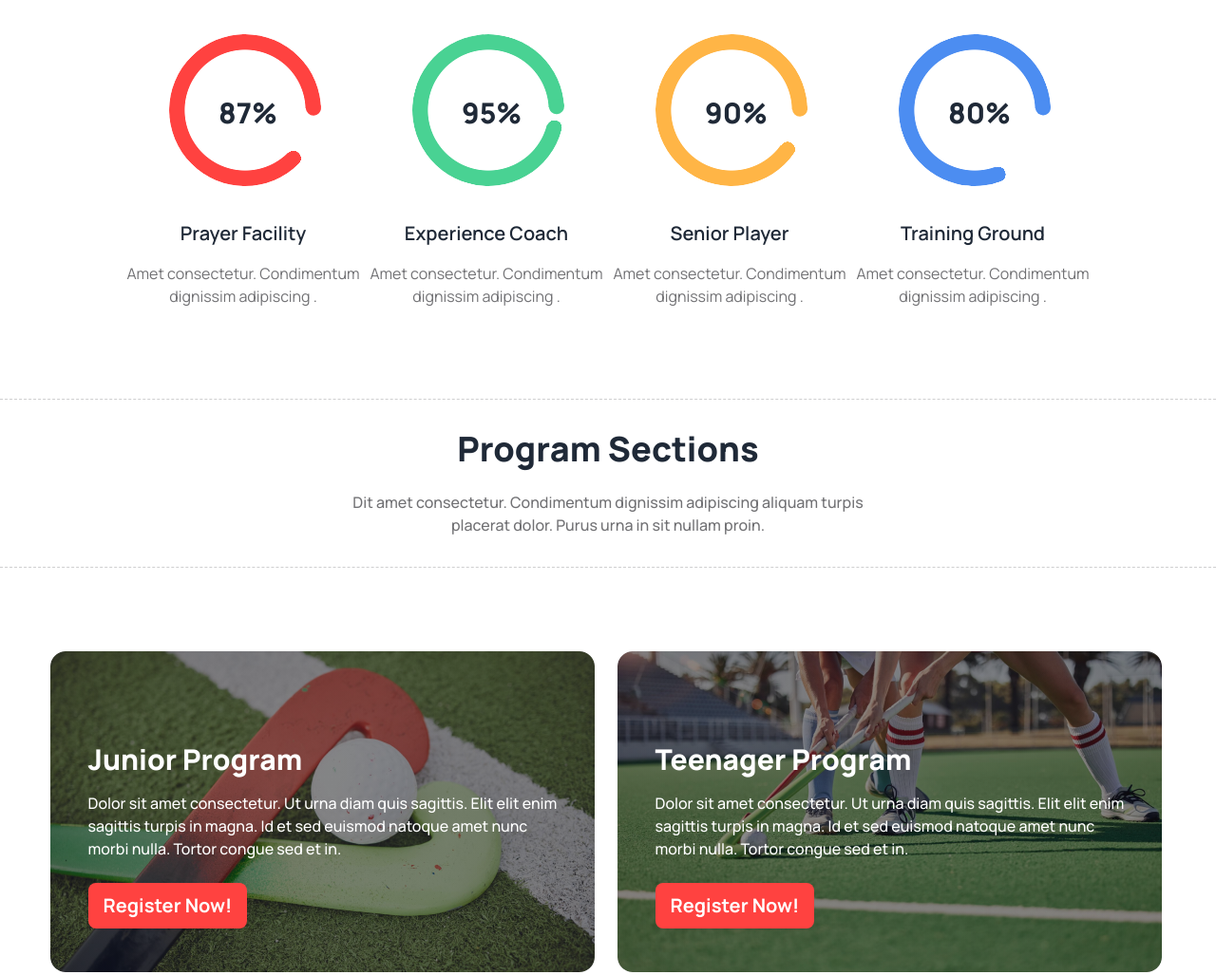
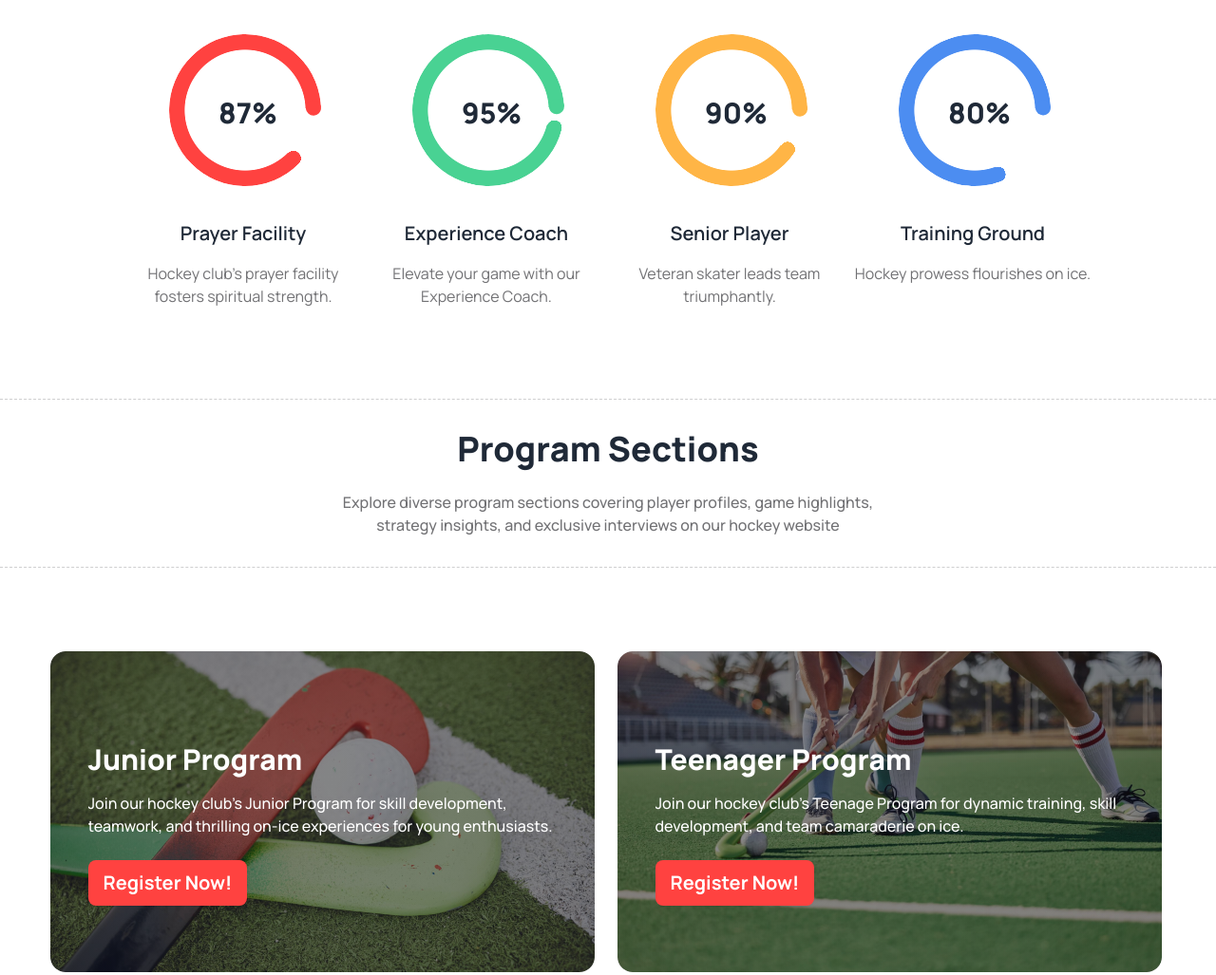
Before and after one commit to MubtasinShihab/Professional-Hockey-Club, a plain HTML site: page index.html in a window 1280 px wide. Shown: the part 1155-2182 px from the top of the page at 95% size. Drawn offline with nearby package versions, Linux system fonts and the light colour scheme.

Commit message:
all sections added

```diff
--- a/index.html
+++ b/index.html
@@ -145,8 +145,8 @@
                 </h3>
 
                 <p class="text-[#ffffff99] text-sm mt-2 lg:mt-4 lg:text-base">
-                    Dit amet consectetur. Condimentum dignissim adipiscing aliquam turpis placerat dolor. Purus urna in
-                    sit nullam proin.
+                    Explore the stellar lineup, meet hockey's heroes, and witness their prowess on the exhilarating
+                    field of play.
                 </p>
 
             </div>
@@ -168,8 +168,8 @@
 
                 <p
                     class="font-medium w-[292px] mx-auto text-[#13131899] text-sm mb-8 lg:text-base lg:w-[600px] lg:mb-8">
-                    Dit amet consectetur. Condimentum dignissim adipiscing aliquam turpis placerat dolor. Purus urna in
-                    sit nullam proin.
+                    See the thrilling world of Professional Hockey's Club, where passion, skill, and camaraderie collide
+                    on the ice.
                 </p>
 
             </div>
@@ -194,7 +194,7 @@
                 </p>
 
                 <p class="text-center text-[#13131899] w-64">
-                    Amet consectetur. Condimentum dignissim adipiscing .
+                    Hockey club's prayer facility fosters spiritual strength.
                 </p>
 
             </div>
@@ -214,7 +214,7 @@
                 </p>
 
                 <p class="text-center text-[#13131899] w-64">
-                    Amet consectetur. Condimentum dignissim adipiscing .
+                    Elevate your game with our Experience Coach.
                 </p>
 
             </div>
@@ -234,7 +234,7 @@
                 </p>
 
                 <p class="text-center text-[#13131899] w-64">
-                    Amet consectetur. Condimentum dignissim adipiscing .
+                    Veteran skater leads team triumphantly.
                 </p>
 
             </div>
@@ -254,7 +254,7 @@
                 </p>
 
                 <p class="text-center text-[#13131899] w-64">
-                    Amet consectetur. Condimentum dignissim adipiscing .
+                    Hockey prowess flourishes on ice.
                 </p>
 
             </div>
@@ -272,8 +272,8 @@
 
                 <p
                     class="font-medium w-[292px] mx-auto text-[#13131899] text-sm mb-8 lg:text-base lg:w-[600px] lg:mb-8">
-                    Dit amet consectetur. Condimentum dignissim adipiscing aliquam turpis placerat dolor. Purus urna in
-                    sit nullam proin.
+                    Explore diverse program sections covering player profiles, game highlights, strategy insights, and
+                    exclusive interviews on our hockey website
                 </p>
 
             </div>
@@ -298,8 +298,8 @@
 
                         <p
                             class="text-base mb-5 max-w-[277px] max-h-[75px] lg:max-w-[495px] lg:max-h-[78px] text-ellipsis overflow-hidden text-white font-medium lg:mb-6">
-                            Dolor sit amet consectetur. Ut urna diam quis sagittis. Elit elit enim sagittis turpis in
-                            magna. Id et sed euismod natoque amet nunc morbi nulla. Tortor congue sed et in.
+                            Join our hockey club's Junior Program for skill development, teamwork, and thrilling on-ice
+                            experiences for young enthusiasts.
                         </p>
 
                         <button class="btn bg-cred border-0 text-white text-xl font-bold">
@@ -322,8 +322,8 @@
 
                         <p
                             class="text-base mb-5 max-w-[277px] max-h-[75px] lg:max-w-[495px] lg:max-h-[78px] text-ellipsis overflow-hidden text-white font-medium lg:mb-6">
-                            Dolor sit amet consectetur. Ut urna diam quis sagittis. Elit elit enim sagittis turpis in
-                            magna. Id et sed euismod natoque amet nunc morbi nulla. Tortor congue sed et in.
+                            Join our hockey club's Teenage Program for dynamic training, skill development, and team
+                            camaraderie on ice.
                         </p>
 
                         <button class="btn bg-cred border-0 text-white text-xl font-bold">
@@ -348,8 +348,8 @@
 
                     <p
                         class="text-base mb-5 max-w-[277px] max-h-[75px] lg:max-w-[495px] lg:max-h-[78px] text-ellipsis overflow-hidden text-white font-medium lg:mb-6">
-                        Dolor sit amet consectetur. Ut urna diam quis sagittis. Elit elit enim sagittis turpis in magna.
-                        Id et sed euismod natoque amet nunc morbi nulla. Tortor congue sed et in.
+                        Explore our hockey club's Professional Program, designed for aspiring athletes seeking elite
+                        training, expert coaching, and a pathway to professional success in the dynamic world of hockey
                     </p>
 
                     <button class="btn bg-cred border-0 text-white text-xl font-bold">
@@ -373,8 +373,8 @@
 
                 <p
                     class="font-medium w-[292px] mx-auto text-[#13131899] text-sm mb-8 lg:text-base lg:w-[600px] lg:mb-8">
-                    Dit amet consectetur. Condimentum dignissim adipiscing aliquam turpis placerat dolor. Purus urna in
-                    sit nullam proin.
+                    Explore diverse product sections covering player profiles, game highlights, strategy insights, and
+                    exclusive interviews on our hockey website
                 </p>
 
             </div>
@@ -482,12 +482,12 @@
 
                             <!-- Product Caption -->
                             <p class="text-xl font-extrabold my-3">
-                                World Cup Flags Football
+                                World Cup Hoodies
                             </p>
 
                             <!-- Product Description -->
                             <p class="max-w-[300px] text-base font-medium text-[#13131899] mb-4 lg:max-w-80">
-                                Dolor sit amet consectetur. Ut urna diam quis sagittis.
+                                Explore our premium hockey products, from sticks to gear essentials.
                             </p>
 
                             <!-- Price & Delivery -->
@@ -632,12 +632,12 @@
 
                             <!-- Product Caption -->
                             <p class="text-xl font-extrabold my-3">
-                                World Cup Flags Football
+                                World Cup Mascot
                             </p>
 
                             <!-- Product Description -->
                             <p class="max-w-[300px] text-base font-medium text-[#13131899] mb-4 lg:max-w-80">
-                                Dolor sit amet consectetur. Ut urna diam quis sagittis.
+                                Explore our premium hockey products, from sticks to gear essentials.
                             </p>
 
                             <!-- Price & Delivery -->
@@ -782,12 +782,12 @@
 
                             <!-- Product Caption -->
                             <p class="text-xl font-extrabold my-3">
-                                World Cup Flags Football
+                                World Cup Flags Cap
                             </p>
 
                             <!-- Product Description -->
                             <p class="max-w-[300px] text-base font-medium text-[#13131899] mb-4 lg:max-w-80">
-                                Dolor sit amet consectetur. Ut urna diam quis sagittis.
+                                Explore our premium hockey products, from sticks to gear essentials.
                             </p>
 
                             <!-- Price & Delivery -->
@@ -852,10 +852,10 @@
                         <!-- Texts -->
                         <div>
 
-                            <!-- Rating-View_count-React -->
                             <div class="flex gap-4">
 
                                 <!-- Rating -->
+                                <!-- Rating-View_count-React -->
                                 <div class="flex gap-2">
 
                                     <svg xmlns="http://www.w3.org/2000/svg" width="24" height="24" viewBox="0 0 24 24"
@@ -932,12 +932,12 @@
 
                             <!-- Product Caption -->
                             <p class="text-xl font-extrabold my-3">
-                                World Cup Flags Football
+                                World Cup Jersey
                             </p>
 
                             <!-- Product Description -->
                             <p class="max-w-[300px] text-base font-medium text-[#13131899] mb-4 lg:max-w-80">
-                                Dolor sit amet consectetur. Ut urna diam quis sagittis.
+                                Explore our premium hockey products, from sticks to gear essentials.
                             </p>
 
                             <!-- Price & Delivery -->
@@ -1082,12 +1082,12 @@
 
                             <!-- Product Caption -->
                             <p class="text-xl font-extrabold my-3">
-                                World Cup Flags Football
+                                World Cup Helmet
                             </p>
 
                             <!-- Product Description -->
                             <p class="max-w-[300px] text-base font-medium text-[#13131899] mb-4 lg:max-w-80">
-                                Dolor sit amet consectetur. Ut urna diam quis sagittis.
+                                Explore our premium hockey products, from sticks to gear essentials.
                             </p>
 
                             <!-- Price & Delivery -->
@@ -1232,12 +1232,12 @@
 
                             <!-- Product Caption -->
                             <p class="text-xl font-extrabold my-3">
-                                World Cup Flags Football
+                                World Cup Football
                             </p>
 
                             <!-- Product Description -->
                             <p class="max-w-[300px] text-base font-medium text-[#13131899] mb-4 lg:max-w-80">
-                                Dolor sit amet consectetur. Ut urna diam quis sagittis.
+                                Explore our premium hockey products, from sticks to gear essentials.
                             </p>
 
                             <!-- Price & Delivery -->
@@ -1302,8 +1302,7 @@
 
                 <p
                     class="font-medium w-[292px] mx-auto text-[#13131899] text-sm mb-8 lg:text-base lg:w-[600px] lg:mb-8">
-                    Dit amet consectetur. Condimentum dignissim adipiscing aliquam turpis placerat dolor. Purus urna in
-                    sit nullam proin.
+                    Explore our hockey club's Professional Program, fostering elite skills, teamwork, and success on and off the ice
                 </p>
 
             </div>
@@ -1332,8 +1331,7 @@
                         <div class="collapse-content">
 
                             <p class="text-[#13131899]">
-                                Dolor sit amet consectetur. Ut urna diam quis sagittis. Elit elit enim sagittis turpis
-                                in magna.
+                                Explore our hockey club's Professional Program, fostering elite skills, teamwork, and success on and off the ice.
                             </p>
 
                         </div>
@@ -1351,8 +1349,7 @@
                         <div class="collapse-content">
 
                             <p class="text-[#13131899]">
-                                Dolor sit amet consectetur. Ut urna diam quis sagittis. Elit elit enim sagittis turpis
-                                in magna.
+                                Explore our hockey club's Professional Program, fostering elite skills, teamwork, and success on and off the ice..
                             </p>
 
                         </div>
@@ -1370,8 +1367,7 @@
                         <div class="collapse-content">
 
                             <p class="text-[#13131899]">
-                                Dolor sit amet consectetur. Ut urna diam quis sagittis. Elit elit enim sagittis turpis
-                                in magna.
+                                Explore our hockey club's Professional Program, fostering elite skills, teamwork, and success on and off the ice.
                             </p>
 
                         </div>
@@ -1389,8 +1385,7 @@
                         <div class="collapse-content">
 
                             <p class="text-[#13131899]">
-                                Dolor sit amet consectetur. Ut urna diam quis sagittis. Elit elit enim sagittis turpis
-                                in magna.
+                                Explore our hockey club's Professional Program, fostering elite skills, teamwork, and success on and off the ice.
                             </p>
 
                         </div>
@@ -1408,8 +1403,7 @@
                         <div class="collapse-content">
 
                             <p class="text-[#13131899]">
-                                Dolor sit amet consectetur. Ut urna diam quis sagittis. Elit elit enim sagittis turpis
-                                in magna.
+                                Explore our hockey club's Professional Program, fostering elite skills, teamwork, and success on and off the ice.
                             </p>
 
                         </div>
@@ -1421,14 +1415,13 @@
                         <input type="radio" name="my-accordion-4" checked="checked" />
 
                         <div class="collapse-title text-xl font-bold">
-                            Pricings
+                            Pricing
                         </div>
 
                         <div class="collapse-content">
 
                             <p class="text-[#13131899]">
-                                Dolor sit amet consectetur. Ut urna diam quis sagittis. Elit elit enim sagittis turpis
-                                in magna.
+                                Explore our hockey club's Professional Program, fostering elite skills, teamwork, and success on and off the ice.
                             </p>
 
                         </div>
@@ -1452,8 +1445,7 @@
 
                 <p
                     class="font-medium w-[292px] mx-auto text-[#13131899] text-sm mb-8 lg:text-base lg:w-[600px] lg:mb-8">
-                    Dit amet consectetur. Condimentum dignissim adipiscing aliquam turpis placerat dolor. Purus urna in
-                    sit nullam proin.
+                    Explore our hockey club's Professional Program, fostering elite skills, teamwork, and success on and off the ice.
                 </p>
 
             </div>
@@ -1686,13 +1678,12 @@
             </h3>
 
             <p class="lg:w-[346px] w-[297px] text-center lg:text-left leading-7 font-medium pb-5 lg:pb-[25px]">
-                Dit amet consectetur. Condimentum adipiscing aliquam turpis placerat dolor. Purus urna in sit nullam
-                proin.
+                Explore our hockey club's Professional Program, fostering elite skills, teamwork, and success on and off the ice.
             </p>
 
             <div class="mx-auto lg:mx-0">
 
-                <div  class="flex gap-4 pb-5">
+                <div class="flex gap-4 pb-5">
 
                     <svg xmlns="http://www.w3.org/2000/svg" width="24" height="24" viewBox="0 0 24 24" fill="none">
                         <path
```
